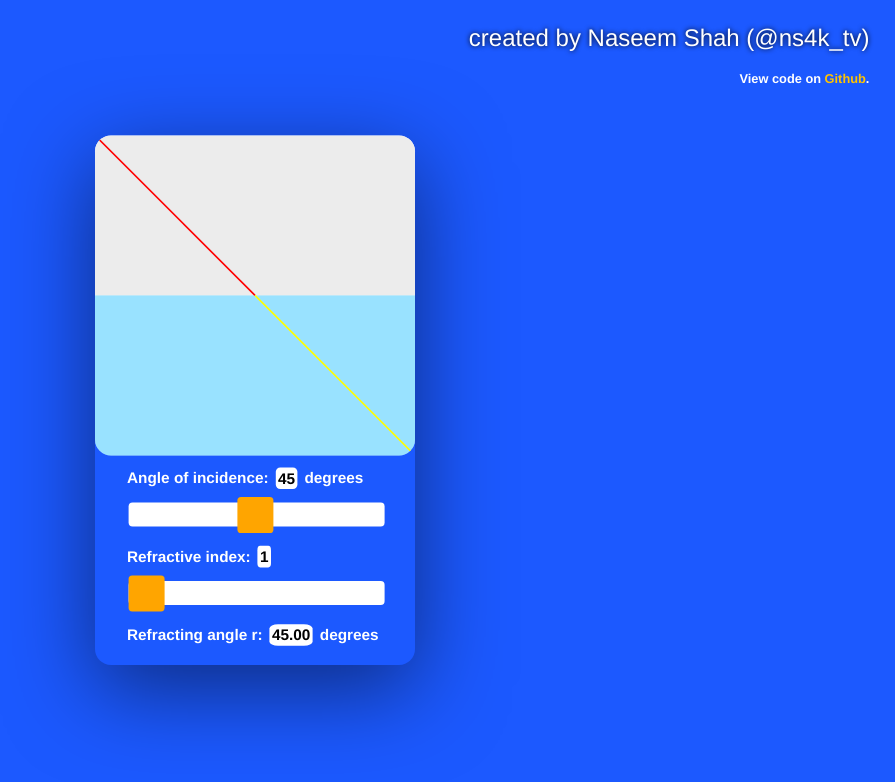
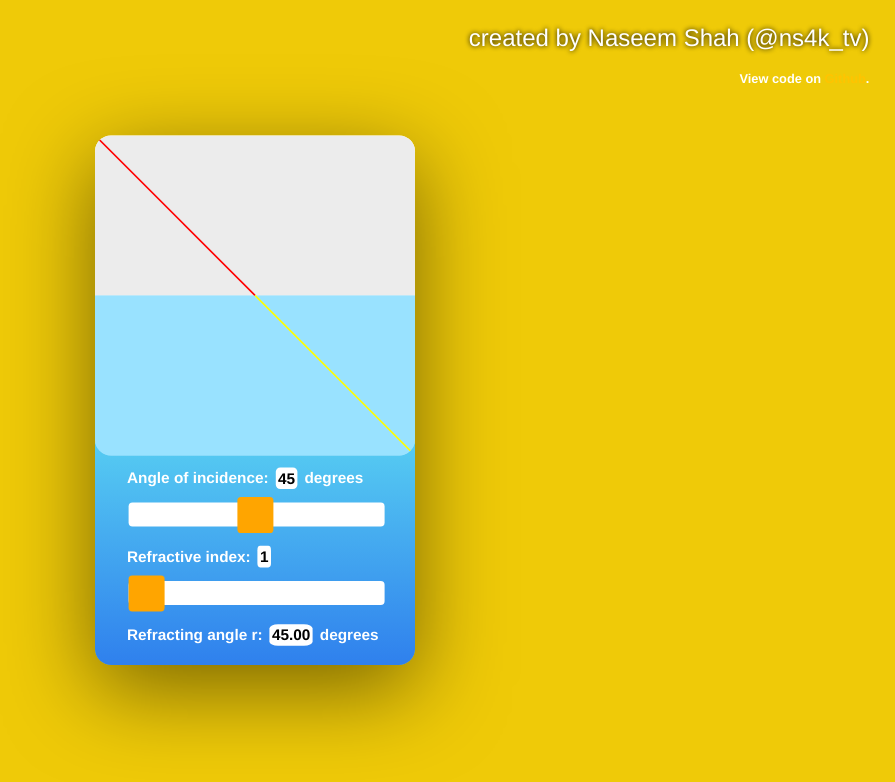
Before and after one commit to naseemshah/RefractionX, a plain HTML site: page index.html in a window 1280 px wide. Shown: the whole page, without its empty margins (385-1280 px from the left). Drawn offline with Linux system fonts and the light colour scheme.

Commit message:
Update index.html

```diff
--- a/index.html
+++ b/index.html
@@ -22,7 +22,7 @@
 
       font-family: Helvetica, sans-serif;
       margin:0%;
-      background: rgb(28, 89, 255);
+      background: #EFCA08;
 
 
     }
@@ -37,7 +37,7 @@
     .controls-container {
 
      width: 400px;
-     background: F7B801;
+     background: linear-gradient(#56CCF2,#2F80ED);
      padding: 4% 10% 2% 10% ;
      font-weight: bold;
      font-size: .8em;
```
